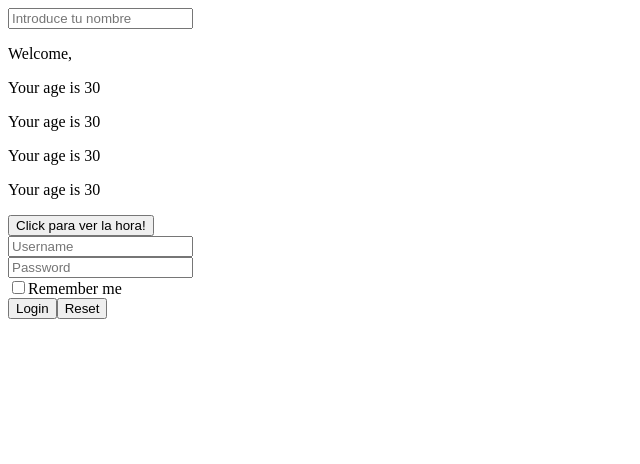
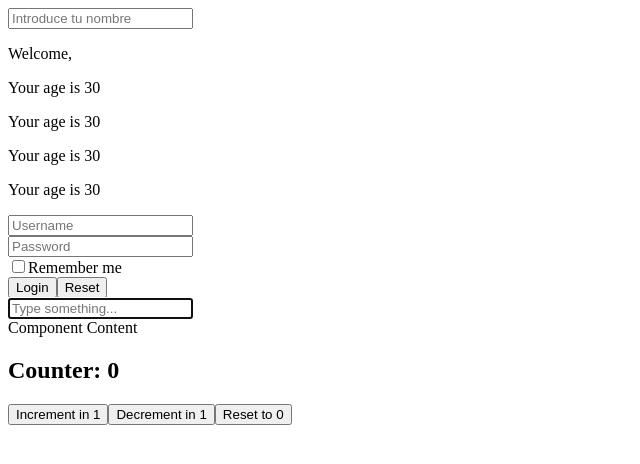
Before and after one commit to Jeizer-Valarezo/React-Practices, a React (Vite) app in the folder 2. Basic concepts/General/my-app/: page / in a window 1280 px wide. Shown: the top 464 px of the page, without its empty margins (0-640 px from the left). Built offline with nearby package versions, Linux system fonts and the light colour scheme.

Commit message:
Refs 1-3

```diff
--- a/2. Basic concepts/General/my-app/src/App.jsx
+++ b/2. Basic concepts/General/my-app/src/App.jsx
@@ -6,6 +6,8 @@ import { MouseClicker } from "./MouseClicker";
 import { Welcome } from "./Welcome";
 import { Login } from "./Login";
 import { UncontrolledLogin } from "./UncontrolledLogin";
+import {FocusableInput} from "./FocusableInput";
+import {MessageOnMount} from "./MessageOnMount";
 
 export function App() {
   const handleCurrentTime = (currentTime) => {
@@ -17,8 +19,10 @@ export function App() {
   return (
     <div>
       <InteractiveWelcome/>
-      <AlertClock onButtonClick={handleCurrentTime} />
       <UncontrolledLogin onLogin={onLogin}/>
+      <FocusableInput/>
+      <MessageOnMount/>
+      <Counter initialCounter={0} incrementAmount={1} decrementAmount={1} resetAmount={0}/>
     </div>
   );
 }
--- a/2. Basic concepts/General/my-app/src/Counter.jsx
+++ b/2. Basic concepts/General/my-app/src/Counter.jsx
@@ -1,22 +1,42 @@
-import { useEffect, useState } from "react";
+import React, { useEffect, useState, useRef } from "react";
 import CounterDisplay from "./CounterDisplay";
 
-export function Counter({ initialCounter, incrementAmount, decrementAmount, resetAmount}) {
+export function Counter({
+  initialCounter,
+  incrementAmount,
+  decrementAmount,
+  resetAmount,
+}) {
   const [counter, setCounter] = useState(initialCounter);
+  const changeDirectionRef = useRef("initial");
 
-  useEffect(()=> {
-    console.log('El valor del contador es '+ counter)
-  }, [counter])
+  useEffect(() => {
+    console.log("El valor del contador es " + counter);
+    console.log("Dirección del cambio: " + changeDirectionRef.current);
+  }, [counter]);
 
   function handleIncrement() {
-    setCounter((prevCounter) => prevCounter + incrementAmount);
+    setCounter((prevCounter) => {
+      changeDirectionRef.current =
+
+        prevCounter >= counter ? "up" : "initial";
+      return prevCounter + incrementAmount;
+    });
   }
+
   function handleDecrement() {
-    setCounter((prevCounter) => prevCounter - decrementAmount);
+    setCounter((prevCounter) => {
+      changeDirectionRef.current =
+        prevCounter <= counter ? "down" : "initial";
+      return prevCounter - decrementAmount;
+    });
   }
+
   function handleReset() {
     setCounter(resetAmount);
+    changeDirectionRef.current = "initial";
   }
+
   return (
     <div>
       <CounterDisplay counter={counter} />
--- /dev/null
+++ b/2. Basic concepts/General/my-app/src/FocusableInput.jsx
@@ -0,0 +1,11 @@
+import { useEffect, useRef } from "react";
+
+export function FocusableInput() {
+  const inputRef = useRef(null);
+
+  useEffect(() => {
+    inputRef.current.focus();
+  }, []);
+
+  return <input ref={inputRef} type="text" placeholder="Type something..." />;
+}
--- /dev/null
+++ b/2. Basic concepts/General/my-app/src/MessageOnMount.jsx
@@ -0,0 +1,22 @@
+import { useEffect, useRef } from "react";
+
+export function MessageOnMount () {
+
+  const isMounted = useRef(false);
+
+  useEffect(() => {
+
+    if (!isMounted.current) {
+      console.log("Component is mounted for the first time!");
+
+      isMounted.current = true;
+    }
+
+
+    return () => {
+      console.log("Component is mounted again for debug purposes.");
+    };
+  }, []);
+
+  return <div>Component Content</div>;
+};
```
Also changed, not shown: 2. Basic concepts/General/my-app/src/index.jsx (+7 -6 lines).
